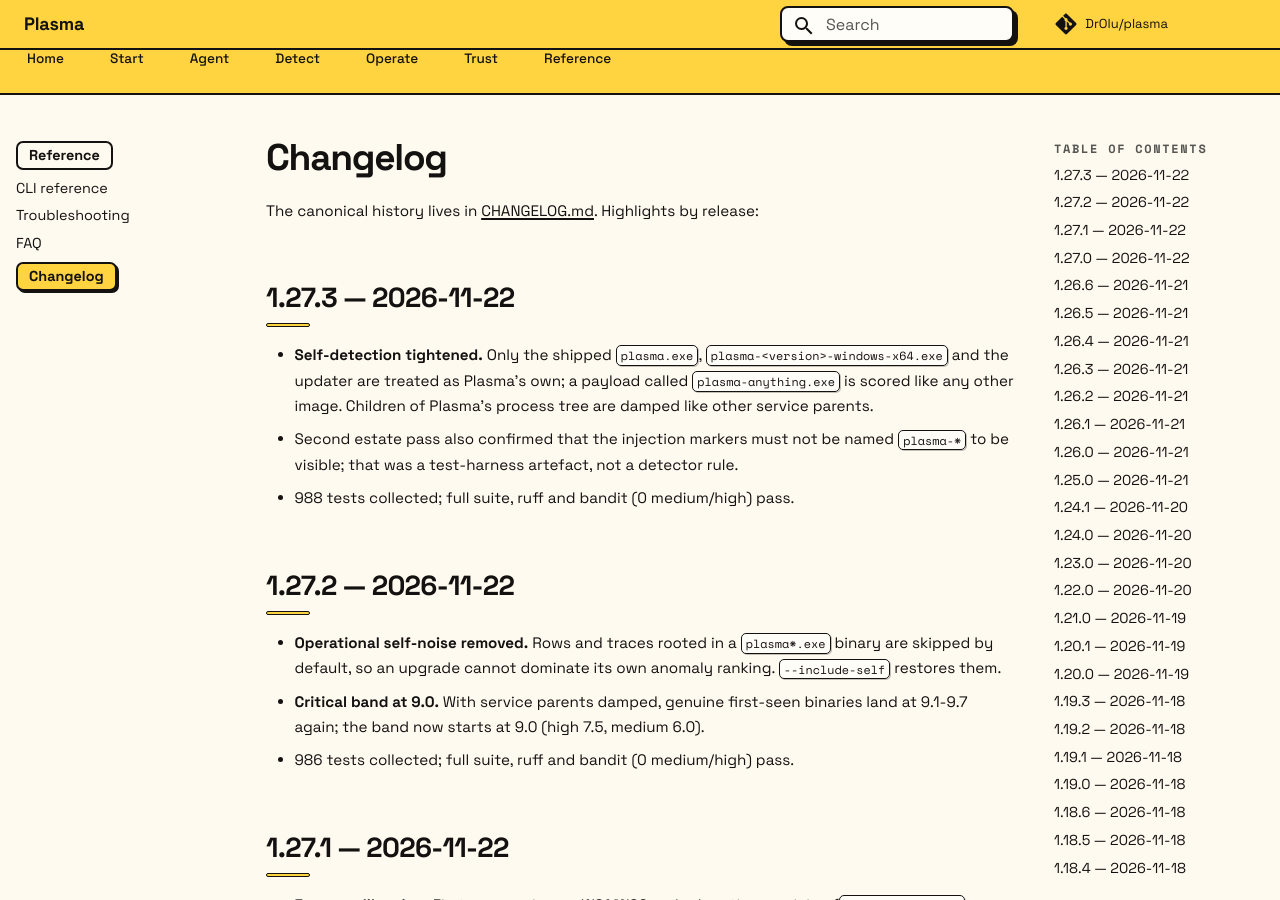
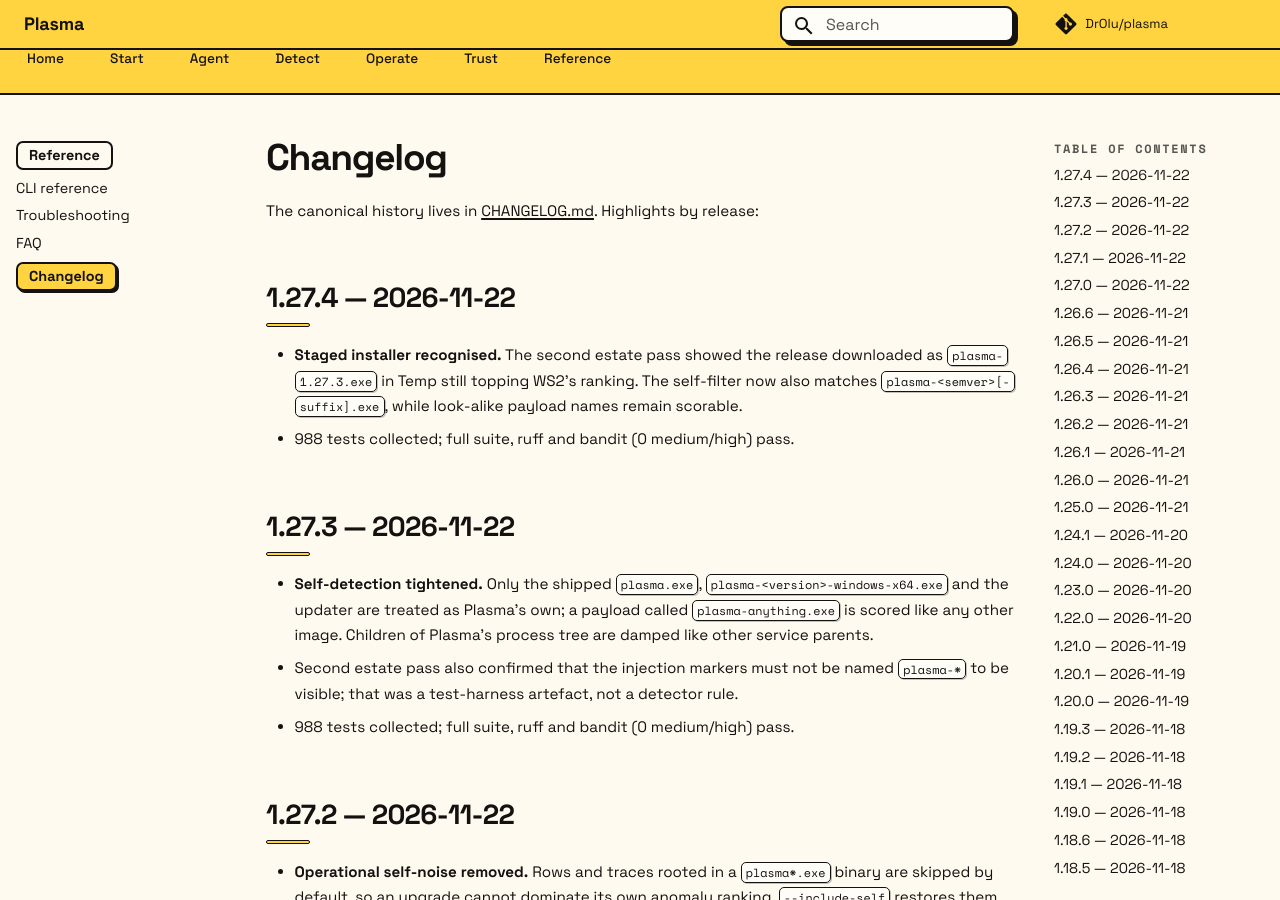
Before and after one commit to DrOlu/plasma, an MkDocs documentation site: the page built from docs/changelog.md, in a window 1280 px wide and 900 px high. Built offline with MkDocs 1.6.1 and Material for MkDocs 9.7.7, drawn with Linux system fonts in a browser that asks for light colours; comment, search, counter and statistics services are not loaded.

Commit message:
1.27.4: recognise the staged installer in the self-filter
Estate pass two: the release staged as plasma-1.27.3.exe in Temp still
topped WS2's anomaly ranking. Match plasma-<semver>[-suffix].exe as
Plasma's own, while look-alike payload names remain scorable.

988 tests collected (967 pass, 21 skipped).

```diff
--- a/docs/changelog.md
+++ b/docs/changelog.md
@@ -3,6 +3,11 @@
 The canonical history lives in
 [CHANGELOG.md](https://github.com/DrOlu/plasma/blob/main/CHANGELOG.md).
 Highlights by release:
+
+## 1.27.4 — 2026-11-22
+
+- **Staged installer recognised.** The second estate pass showed the release downloaded as `plasma-1.27.3.exe` in Temp still topping WS2's ranking. The self-filter now also matches `plasma-<semver>[-suffix].exe`, while look-alike payload names remain scorable.
+- 988 tests collected; full suite, ruff and bandit (0 medium/high) pass.
 
 ## 1.27.3 — 2026-11-22
 
--- a/plasma/__init__.py
+++ b/plasma/__init__.py
@@ -1,5 +1,5 @@
 """Plasma — agent-based EDR bundle with a frozen neuralOS instance."""
 
-__version__ = "1.27.3"
+__version__ = "1.27.4"
 PRODUCT = "Plasma"
 SCHEMA_VERSION = 1
--- a/pyproject.toml
+++ b/pyproject.toml
@@ -4,7 +4,7 @@ build-backend = "setuptools.build_meta"
 
 [project]
 name = "plasma-edr"
-version = "1.27.3"
+version = "1.27.4"
 description = "Plasma — an agent-based EDR bundle: Sentinel detection layer + a frozen neuralOS instance"
 readme = "README.md"
 requires-python = ">=3.9"
```
Also changed, not shown: CHANGELOG.md (+5 -0 lines), docs/index.md (+2 -2 lines), website/index.html (+7 -7 lines), docs/assets/enterprise-architecture.png, docs/assets/enterprise-architecture.svg, 6 other files.
